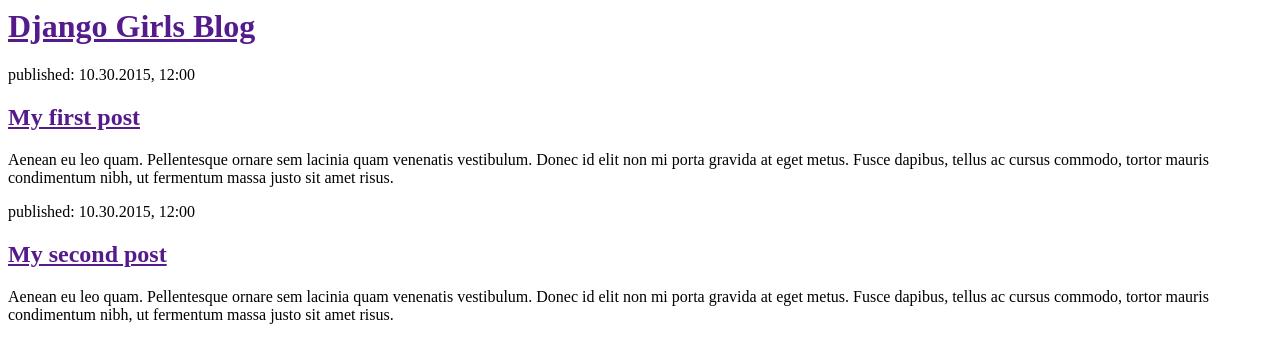
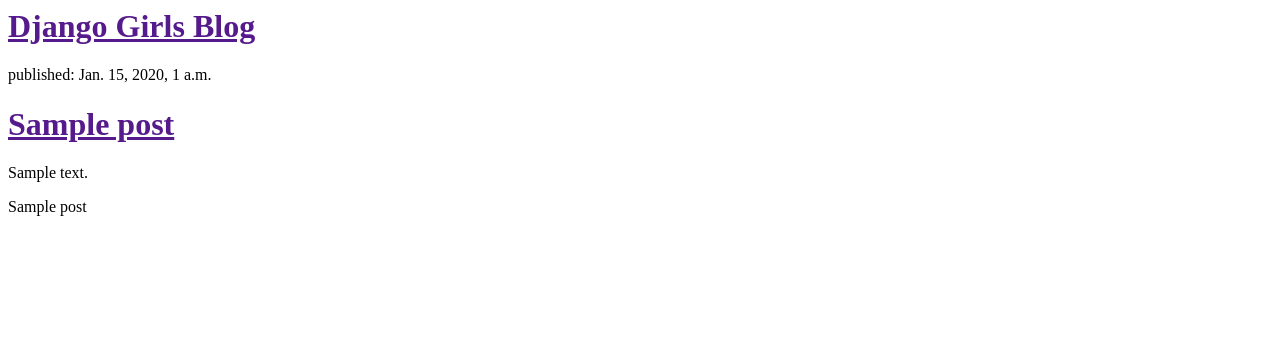
Before and after one commit to leocastaneda/my-first-blog, a Django app: template blog/templates/blog/post_list.html in a window 1280 px wide. Shown: the top 363 px of the page. Run offline with Django 3.2, Linux system fonts and the light colour scheme; the template is opened without the code that fills it: values that come from a table or form of the project are taken from there, others are empty; tables that the repository leaves empty hold one stand-in row (values such as "Sample post").

Commit message:
Modified templates to display posts from database.

```diff
--- a/blog/templates/blog/post_list.html
+++ b/blog/templates/blog/post_list.html
@@ -2,21 +2,21 @@
   <head>
     <title>Django Girls blog</title>
   </head>
+
   <body>
     <div>
       <h1><a href="">Django Girls Blog</a></h1>
     </div>
 
-    <div>
-      <p>published: 10.30.2015, 12:00</p>
-      <h2><a href="">My first post</a></h2>
-      <p>Aenean eu leo quam. Pellentesque ornare sem lacinia quam venenatis vestibulum. Donec id elit non mi porta gravida at eget metus. Fusce dapibus, tellus ac cursus commodo, tortor mauris condimentum nibh, ut fermentum massa justo sit amet risus.</p>
-    </div>
+      {% for post in posts %}
+        <div>
+          <p>published: {{ post.publish_date }}</p>
+          <h1><a href="">{{ post.title }}</a></h1>
+          <p>{{ post.text|linebreaks }}</p>
+        </div>
+      {% endfor %}
 
-    <div>
-      <p>published: 10.30.2015, 12:00</p>
-      <h2><a href="">My second post</a></h2>
-      <p>Aenean eu leo quam. Pellentesque ornare sem lacinia quam venenatis vestibulum. Donec id elit non mi porta gravida at eget metus. Fusce dapibus, tellus ac cursus commodo, tortor mauris condimentum nibh, ut fermentum massa justo sit amet risus.</p>
-    </div>
+      {{ post }}
+
   </body>
 </html>
```
Also changed, not shown: blog/views.py (+4 -3 lines).
